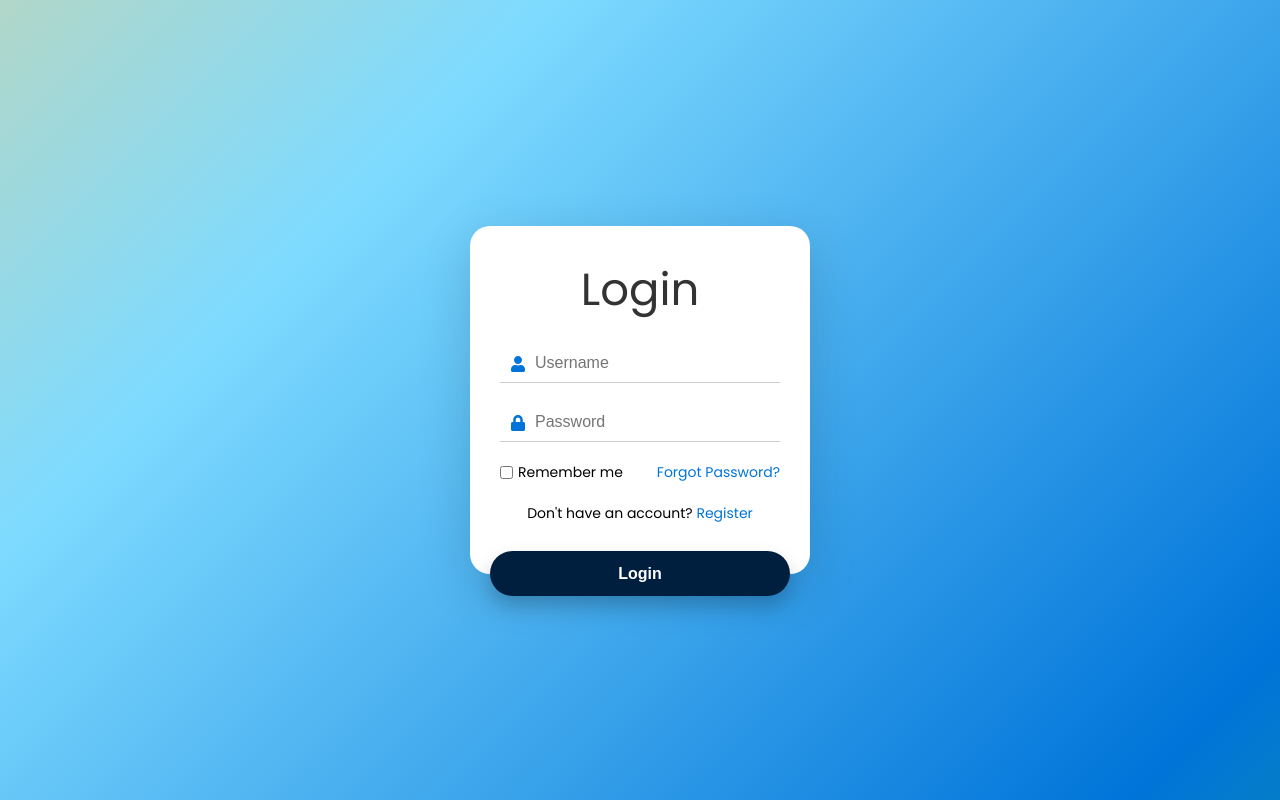
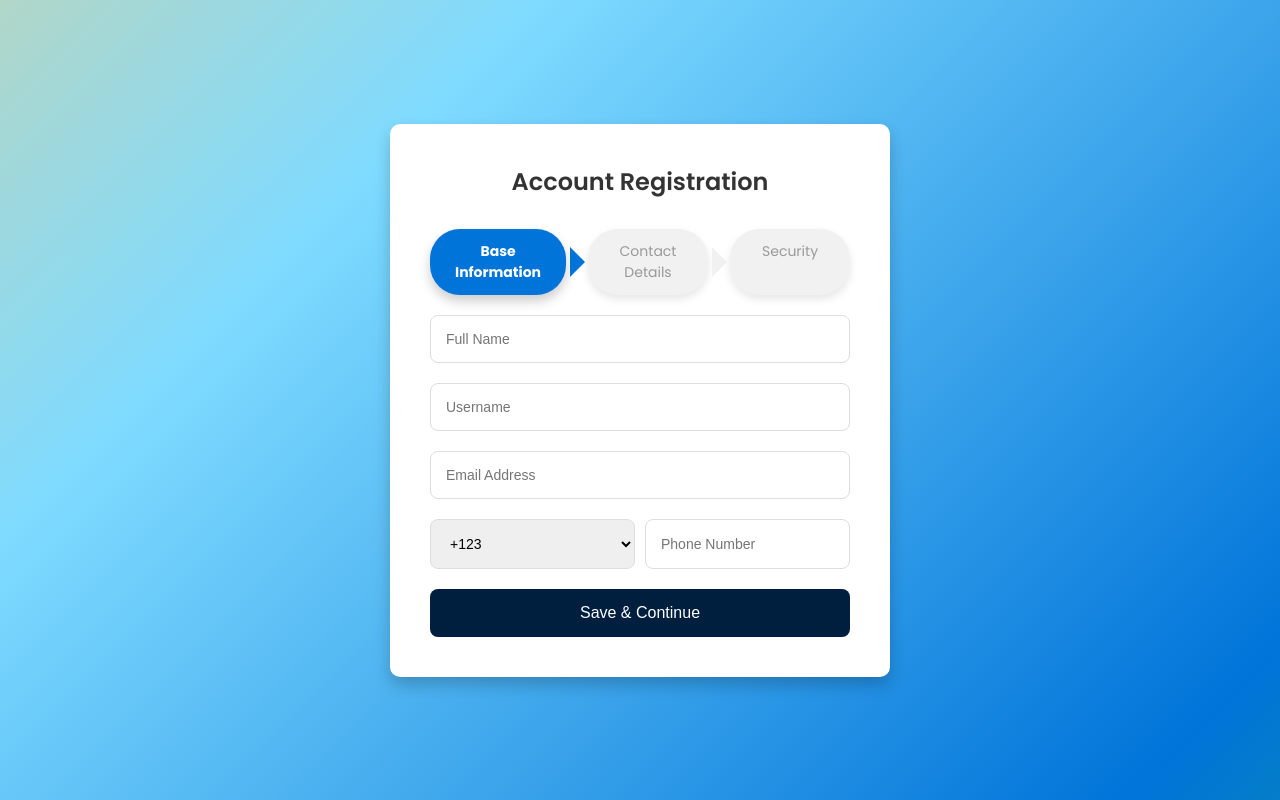
Before and after one commit to Pratyaksha-KYC/KYC_Application, a React (Create React App) app: page / in a window 1280 px wide. Built offline with nearby package versions, Linux system fonts and the light colour scheme.

Commit message:
singupForm is added

```diff
--- a/src/App.js
+++ b/src/App.js
@@ -1,11 +1,13 @@
 import logo from "./logo.svg";
 import "./App.css";
 import LoginForm from "./Components/Login/LoginForm";
+import SingupForm from "./Components/SingUp/SingupForm";
 
 function App() {
   return (
     <div>
-      <LoginForm />
+      {/* <LoginForm /> */}
+      <SingupForm />
     </div>
   );
 }
--- /dev/null
+++ b/src/Components/SingUp/SingupForm.css
@@ -0,0 +1,159 @@
+/* Background gradient with smooth transitions */
+body {
+  margin: 0;
+  padding: 0;
+  font-family: 'Poppins', sans-serif;
+  height: 100vh;
+  display: flex;
+  justify-content: center;
+  align-items: center;
+  background: linear-gradient(135deg, #00c9ff, #92fe9d, #ffcf71, #7fdbff, #0074d9, #2ecc40, #ff851b);
+  background-size: 400% 400%;
+  animation: gradientAnimation 30s ease infinite;
+}
+
+/* Gradient animation speed for a smoother visual experience */
+@keyframes gradientAnimation {
+  0% {
+      background-position: 0% 50%;
+  }
+  50% {
+      background-position: 100% 50%;
+  }
+  100% {
+      background-position: 0% 50%;
+  }
+}
+
+  .registration-container {
+    display: flex;
+    justify-content: center;
+    align-items: center;
+    height: 100vh;
+    padding: 20px;
+  }
+
+  .form-wrapper {
+    background-color: white;
+    padding: 40px;
+    border-radius: 10px;
+    box-shadow: 0 8px 16px rgba(0, 0, 0, 0.2);
+    max-width: 500px;
+    width: 100%;
+  }
+
+  .form-title {
+    text-align: center;
+    color: #333;
+    margin-bottom: 30px;
+    font-size: 24px;
+    font-weight: 600;
+  }
+
+/* Breadcrumb Navigation Styling */
+.breadcrumb-nav {
+  display: flex;
+  justify-content: space-between;
+  margin-bottom: 20px;
+}
+
+.breadcrumb {
+  flex: 1;
+  padding: 12px 25px;
+  font-size: 14px;
+  color: #999;
+  background-color: #f1f1f1;
+  text-align: center;
+  cursor: pointer;
+  border-radius: 30px;
+  margin-right: 22px;
+  position: relative;
+  transition: background-color 0.3s ease, transform 0.3s ease;
+  box-shadow: 0 4px 8px rgba(0, 0, 0, 0.1);
+}
+
+.breadcrumb.active {
+  background-color: #0074d9;
+  color: white;
+  font-weight: bold;
+  box-shadow: 0 6px 12px rgba(0, 0, 0, 0.2);
+}
+
+.breadcrumb:last-child {
+  margin-right: 0;
+}
+
+/* Adjusted Arrow Alignment */
+.breadcrumb::after {
+  content: '';
+  position: absolute;
+  top: 50%;
+  transform: translateY(-50%);
+  right: -19px; /* Adjust space between arrows */
+  border-left: 15px solid #f1f1f1;
+  border-top: 15px solid transparent;
+  border-bottom: 15px solid transparent;
+}
+
+.breadcrumb.active::after {
+  border-left: 15px solid #0074d9;
+}
+
+.breadcrumb.disabled {
+  background-color: #ddd;
+  color: #bbb;
+  pointer-events: none;
+}
+
+/* Remove Arrow from Last Breadcrumb */
+.breadcrumb:last-child::after {
+  display: none;
+}
+
+
+  .registration-form .form-group {
+    margin-bottom: 20px;
+  }
+
+  .registration-form .form-group input,
+  .registration-form .form-group select {
+    width: 100%;
+    padding: 15px;
+    border: 1px solid #ddd;
+    border-radius: 8px;
+    font-size: 14px;
+    outline: none;
+    transition: border-color 0.3s ease;
+  }
+
+  .registration-form .form-group input:focus,
+  .registration-form .form-group select:focus {
+    border-color: #0074d9;
+  }
+
+  .phone-input {
+    display: flex;
+  }
+
+  .phone-input select {
+    width: 30%;
+    margin-right: 10px;
+    padding: 15px;
+  }
+
+  /* Button Styling */
+  .submit-btn {
+    width: 100%;
+    padding: 15px;
+    background-color: #001f3f;
+    border: none;
+    color: white;
+    font-size: 16px;
+    cursor: pointer;
+    border-radius: 8px;
+    transition: background-color 0.3s ease;
+  }
+
+  .submit-btn:hover {
+    background-color: #0074d9;
+  }
--- /dev/null
+++ b/src/Components/SingUp/SingupForm.jsx
@@ -0,0 +1,96 @@
+import React, { useState } from 'react';
+import './SingupForm.css'; // Link to the CSS
+
+const SingupForm = () => {
+  const [activeStep, setActiveStep] = useState(1); // Default to the first step
+
+  const renderFormContent  = () => {
+    switch (activeStep) {
+      case 1:
+        return (
+          <div>
+            <div className="form-group">
+              <input type="text" placeholder="Full Name" />
+            </div>
+            <div className="form-group">
+              <input type="text" placeholder="Username" />
+            </div>
+            <div className="form-group">
+              <input type="email" placeholder="Email Address" />
+            </div>
+            <div className="form-group phone-input">
+              <select>
+                <option>+123</option>
+              </select>
+              <input type="text" placeholder="Phone Number" />
+            </div>
+          </div>
+        );
+      case 2:
+        return (
+          <div>
+            <div className="form-group">
+              <input type="text" placeholder="Street Address" />
+            </div>
+            <div className="form-group">
+              <input type="text" placeholder="City" />
+            </div>
+            <div className="form-group">
+              <input type="text" placeholder="Postal Code" />
+            </div>
+          </div>
+        );
+      case 3:
+        return (
+          <div>
+            <div className="form-group">
+              <input type="password" placeholder="Password" />
+            </div>
+            <div className="form-group">
+              <input type="password" placeholder="Confirm Password" />
+            </div>
+          </div>
+        );
+      default:
+        return null;
+    }
+  };
+
+  return (
+    <div className="registration-container">
+      <div className="form-wrapper">
+        <h2 className="form-title">Account Registration</h2>
+
+        {/* Breadcrumb Navigation */}
+        <div className="breadcrumb-nav">
+          <div
+            className={`breadcrumb ${activeStep === 1 ? 'active' : ''}`}
+            onClick={() => setActiveStep(1)}
+          >
+            Base Information
+          </div>
+          <div
+            className={`breadcrumb ${activeStep === 2 ? 'active' : ''}`}
+            onClick={() => setActiveStep(2)}
+          >
+            Contact Details
+          </div>
+          <div
+            className={`breadcrumb ${activeStep === 3 ? 'active' : ''}`}
+            onClick={() => setActiveStep(3)}
+          >
+            Security
+          </div>
+        </div>
+
+        {/* Dynamic Form Content */}
+        <form className="registration-form">
+          {renderFormContent()}
+          <button type="submit" className="submit-btn">Save & Continue</button>
+        </form>
+      </div>
+    </div>
+  );
+};
+
+export default SingupForm;
```
